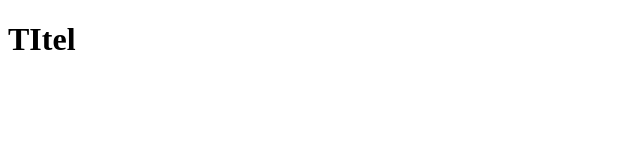
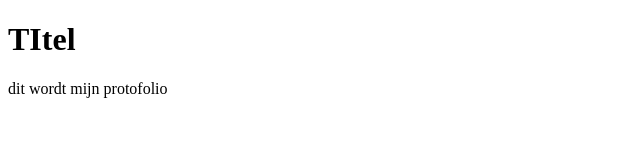
Before and after one commit to jornoS/portfolio, a plain HTML site: page index.html in a window 1280 px wide. Shown: the whole page, without its empty margins (0-640 px from the left). Drawn offline with Linux system fonts and the light colour scheme.

Commit message:
text toegevoegt

```diff
--- a/index.html
+++ b/index.html
@@ -7,5 +7,6 @@
 </head>
 <body>
     <h1>TItel</h1>
+    <p>dit wordt mijn protofolio</p>
 </body>
 </html>
```
